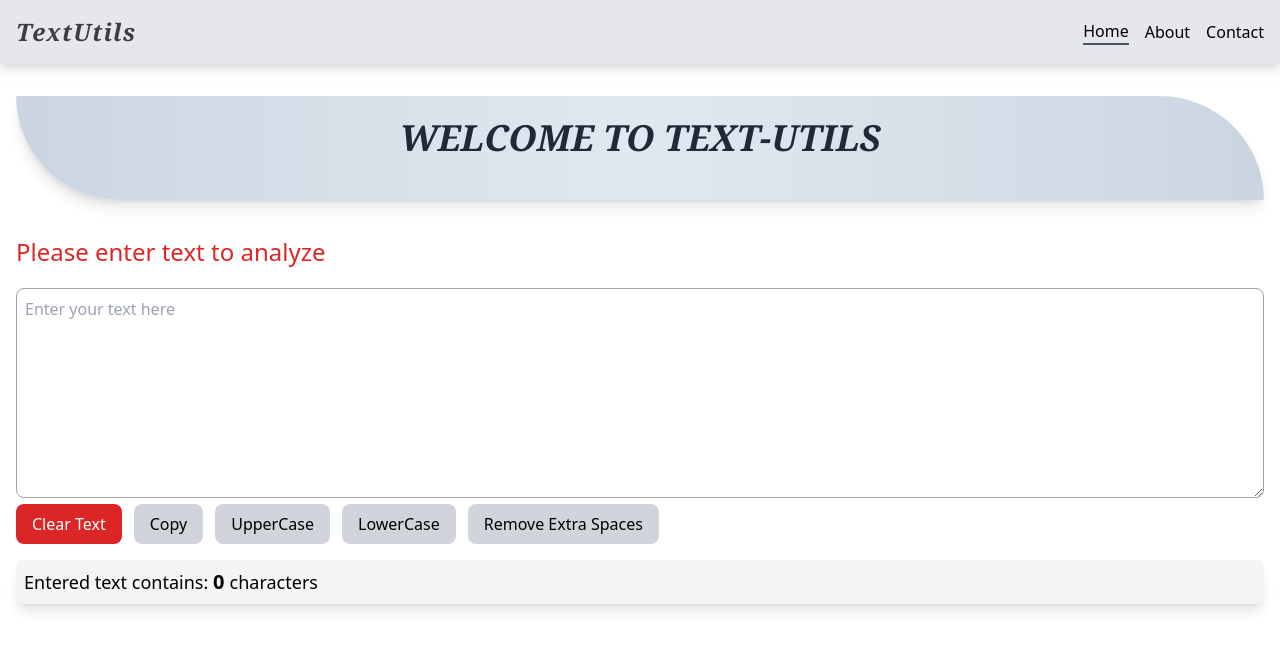
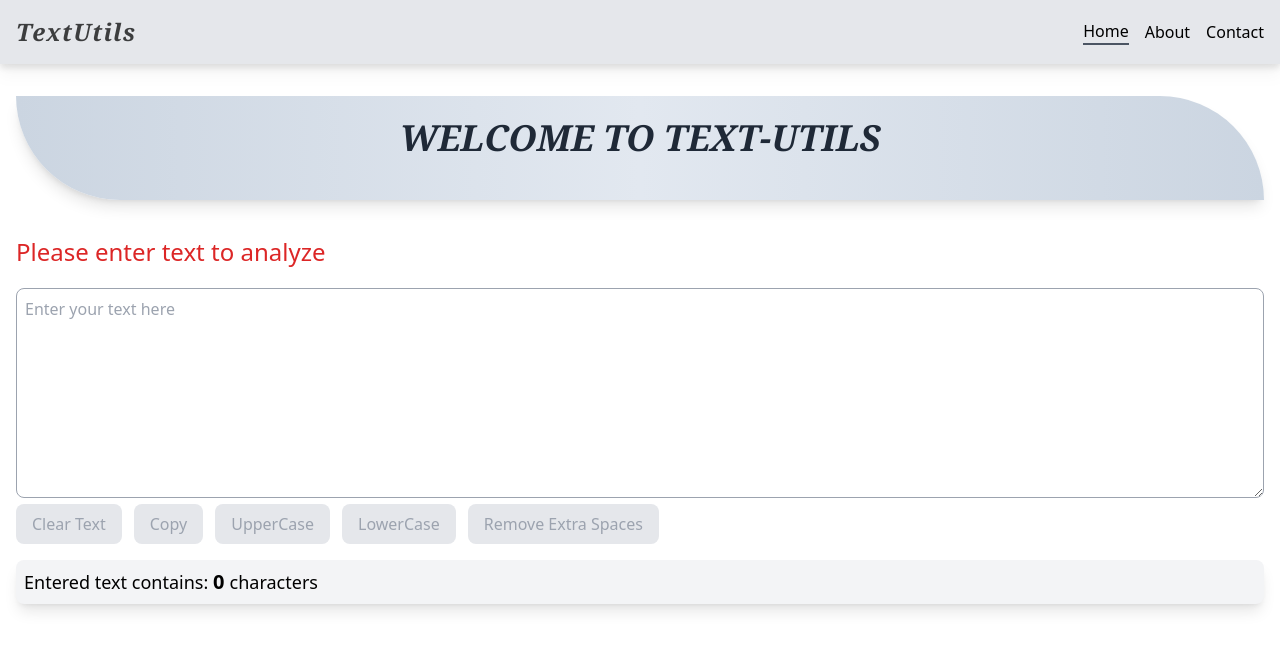
Before and after one commit to Usama726/first-react-app, a React (Create React App) app: page / in a window 1280 px wide. Shown: the top 650 px of the page. Built offline with nearby package versions, Linux system fonts and the light colour scheme; what @designbycode/tailwindcss-text-shadow would draw is missing.

Commit message:
fix: disabled button if there is no text

```diff
--- a/src/components/TheButton.jsx
+++ b/src/components/TheButton.jsx
@@ -1,16 +1,18 @@
 import React from "react";
 
 const TheButton = (props) => {
+  // const [isButtonDisabled, setIsButtonDisabled] = useState(false);
+
   return (
     <div>
       <button
         type="button"
-        disabled={props.disable}
+        disabled={props.text.length === 0}
         className={`${
           props.background
             ? props.background
             : "bg-gray-300 hover:bg-gray-600 text-black"
-        } text-sm sm:text-base font-medium   hover:text-white px-4 py-2 rounded-lg cursor-pointer `}
+        } text-sm sm:text-base font-medium   hover:text-white px-4 py-2 rounded-lg cursor-pointer disabled:cursor-not-allowed disabled:bg-gray-200 disabled:text-gray-400`}
         onClick={props.onClick}
       >
         {props.buttonText}
--- a/src/pages/Home.jsx
+++ b/src/pages/Home.jsx
@@ -8,7 +8,6 @@ const Home = () => {
   const [alert, setAlert] = useState("");
   const [showAlert, setShowAlert] = useState(false);
   const [error, setError] = useState("Please enter text to analyze");
-
   const handleChange = (event) => {
     setText(event.target.value);
     setHeading("Enter text to analyze");
@@ -115,32 +114,32 @@ const Home = () => {
           <div className="flex items-center gap-3 flex-wrap">
             <TheButton
               type="button"
-              disable={!text.length}
+              text={text}
               background="bg-red-600 hover:bg-red-500 text-white"
               buttonText="Clear Text"
               onClick={clearText}
             />
             <TheButton
               type="button"
-              disable={!text.length}
+              text={text}
               buttonText="Copy"
               onClick={copyText}
             />
             <TheButton
               type="button"
-              disable={!text.length}
+              text={text}
               buttonText="UpperCase"
               onClick={ConvertToUpperCase}
             />
             <TheButton
               type="button"
-              disable={!text.length}
+              text={text}
               buttonText="LowerCase"
               onClick={ConvertToLowerCase}
             />
             <TheButton
               type="button"
-              disable={!text.length}
+              text={text}
               buttonText="Remove Extra Spaces"
               onClick={removeExtraSpaces}
             />
```
